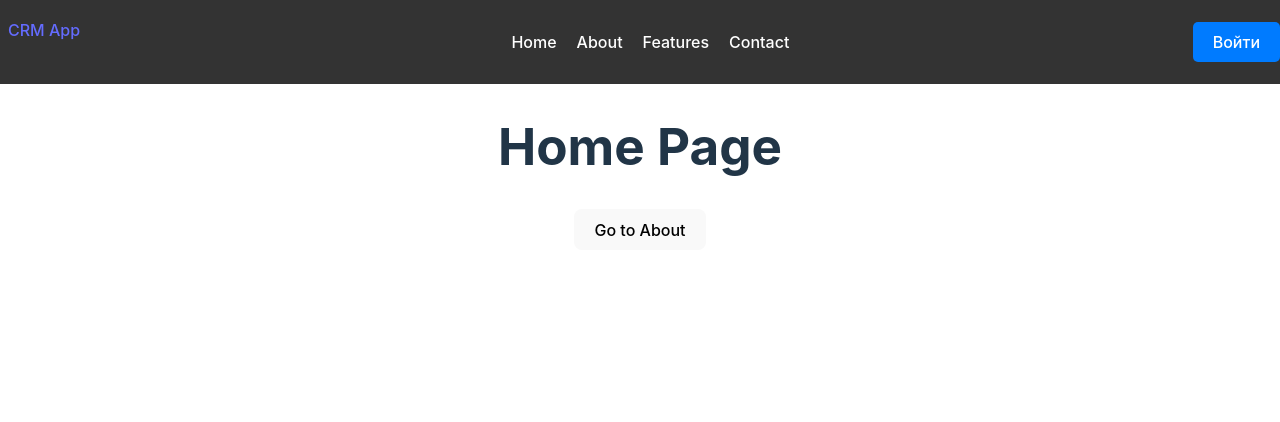
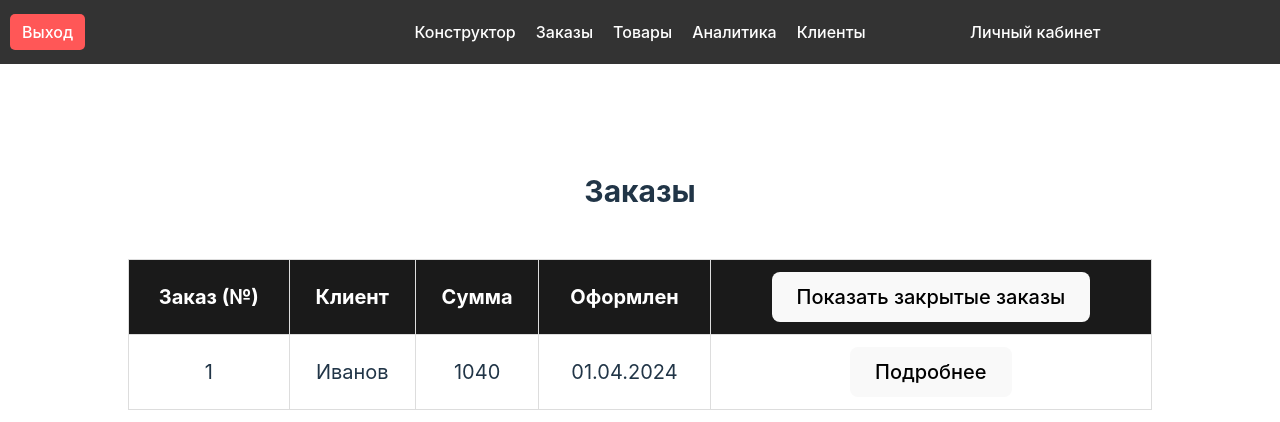
Before and after one commit to AnatolikK/crm-app, a React (Vite) app: page /orders in a window 1280 px wide. Before the commit this address led to /. Shown: the top 422 px of the page. Built offline with nearby package versions, Linux system fonts and the light colour scheme.

Commit message:
add OrderPage

```diff
--- a/src/App.jsx
+++ b/src/App.jsx
@@ -8,7 +8,9 @@ import RegisterPage from './pages/RegisterPage';
 import PersonalDashboard from './pages/PersonalDashboard';
 import AnalyticsPage from './pages/AnalyticsPage';
 import ClientsPage from './pages/ClientListPage'; // Подставьте ваш компонент страницы с клиентами
+import ProductsPage from './pages/ProductsPage'; // Подставьте ваш компонент страницы с товарами
 import clients from './components/ClientDashboard/clientsData'; // Импортируем массив клиентов
+import OrdersPage from './pages/OrdersPage';
 
 const App = () => {
   return (
@@ -24,6 +26,9 @@ const App = () => {
         <Route path="/analytics" element={<AnalyticsPage />} />
         {/* Передайте массив clients в компонент ClientsPage */}
         <Route path="/clients" element={<ClientsPage clients={clients} />} />
+        {/* Добавляем маршрут для страницы с товарами */}
+        <Route path="/products" element={<ProductsPage />} />
+        <Route path="/orders" element={<OrdersPage/>}/>
       </Routes>
     </Router>
   );
--- a/src/components/Analitics/OrdersChart.jsx
+++ b/src/components/Analitics/OrdersChart.jsx
@@ -13,7 +13,7 @@ const data = [
 
 const OrdersChart = () => {
   return (
-    <ResponsiveContainer width="100%" height={300}>
+    <ResponsiveContainer width={800} height={300}>
       <LineChart data={data}>
         <XAxis dataKey="name" />
         <YAxis />
--- /dev/null
+++ b/src/components/Orders/OrderClientData.jsx
@@ -0,0 +1,18 @@
+import React from 'react';
+
+const OrderClientData = ({ clientData, orderDate }) => {
+  return (
+    <div>
+      <h3>Данные клиента</h3>
+      <p>ФИО: {clientData.fullName}</p>
+      <p>Почта: {clientData.email}</p>
+      <p>Способ оплаты: {clientData.paymentMethod}</p>
+      <p>Доставка: {clientData.delivery}</p>
+      <p>Телефон: {clientData.phone}</p>
+      <p>Дата оформления заказа: {orderDate}</p>
+      <p>Комментарий: {clientData.comment}</p>
+    </div>
+  );
+};
+
+export default OrderClientData;
--- /dev/null
+++ b/src/components/Orders/OrderProductsTable.jsx
@@ -0,0 +1,30 @@
+import React from 'react';
+
+const OrderProductsTable = ({ products }) => {
+  return (
+    <table>
+      <thead>
+        <tr>
+          <th>Фото</th>
+          <th>ID</th>
+          <th>Наименование</th>
+          <th>Цена</th>
+          <th>Кол-во товара</th>
+        </tr>
+      </thead>
+      <tbody>
+        {products.map(product => (
+          <tr key={product.id}>
+            <td>Фото</td>
+            <td>{product.id}</td>
+            <td>{product.name}</td>
+            <td>{product.price}</td>
+            <td>{product.quantity}</td>
+          </tr>
+        ))}
+      </tbody>
+    </table>
+  );
+};
+
+export default OrderProductsTable;
--- /dev/null
+++ b/src/pages/OrdersPage.jsx
@@ -0,0 +1,123 @@
+import React, { useState } from 'react';
+import "../styles/OrdersPage.css";
+import NavigationControlPanel from '../components/NavigationControlPanel';
+import OrderProductsTable from '../components/Orders/OrderProductsTable';
+import OrderClientData from '../components/Orders/OrderClientData';
+
+const OrdersPage = () => {
+  const [showClosedOrders, setShowClosedOrders] = useState(false);
+  const [selectedOrder, setSelectedOrder] = useState(null);
+
+  const toggleShowClosedOrders = () => {
+    setShowClosedOrders(!showClosedOrders);
+  };
+
+  const orders = [
+    {
+      id: 1,
+      client: 'Иванов',
+      amount: '$100',
+      date: '01.04.2024',
+      status: 'active',
+      products: [
+        { id: 1, name: 'Ноутбук', price: '$1000', quantity: 1 },
+        { id: 2, name: 'Мышка', price: '$20', quantity: 2 }
+      ],
+      clientData: {
+        fullName: 'Иванов Иван Иванович',
+        email: 'ivanov@example.com',
+        paymentMethod: 'Кредитная карта',
+        delivery: 'Курьерская доставка',
+        phone: '+1234567890',
+        comment: 'Безопасная упаковка необходима'
+      }
+    },
+    {
+      id: 2,
+      client: 'Петров',
+      amount: '$150',
+      date: '02.04.2024',
+      status: 'closed',
+      products: [
+        { id: 3, name: 'Фотоаппарат', price: '$800', quantity: 1 },
+        { id: 4, name: 'Фотоальбом', price: '$15', quantity: 3 }
+      ],
+      clientData: {
+        fullName: 'Петров Петр Петрович',
+        email: 'petrov@example.com',
+        paymentMethod: 'Наличные',
+        delivery: 'Почтовая доставка',
+        phone: '+0987654321',
+        comment: 'Подарочная упаковка не нужна'
+      }
+    },
+    // Добавьте остальные заказы по аналогии
+  ];
+
+  const filteredOrders = showClosedOrders ? orders.filter(order => order.status === 'closed') : orders.filter(order => order.status === 'active');
+
+  const handleOrderDetailsClick = (order) => {
+    setSelectedOrder(order);
+  };
+
+  const calculateTotalPrice = (products) => {
+    return products.reduce((total, product) => total + parseInt(product.price.replace('$', ''), 10) * product.quantity, 0);
+  };
+
+  const calculateTotalQuantity = (products) => {
+    return products.reduce((total, product) => total + product.quantity, 0);
+  };
+
+  return (
+    <div>
+      <NavigationControlPanel />
+      <div className="orders-page">
+        <h2>Заказы</h2>
+        <table className="orders-table">
+          <thead>
+            <tr>
+              <th>Заказ (№)</th>
+              <th>Клиент</th>
+              <th>Сумма</th>
+              <th>Оформлен</th>
+              <th>
+                <button onClick={toggleShowClosedOrders}>
+                  {showClosedOrders ? 'Показать активные заказы' : 'Показать закрытые заказы'}
+                </button>
+              </th>
+            </tr>
+          </thead>
+          <tbody>
+            {filteredOrders.map(order => (
+              <tr key={order.id}>
+                <td>{order.id}</td>
+                <td>{order.client}</td>
+                <td>{calculateTotalPrice(order.products)}</td>
+                <td>{order.date}</td>
+                <td>
+                  <button onClick={() => handleOrderDetailsClick(order)}>Подробнее</button>
+                </td>
+              </tr>
+            ))}
+          </tbody>
+        </table>
+      </div>
+      {selectedOrder && (
+      <div className="modal-wrapper" onClick={() => setSelectedOrder(null)}>
+        <div className="modal" onClick={(e) => e.stopPropagation()}>
+          <span className="close" onClick={() => setSelectedOrder(null)}>&times;</span>
+          <h2>Заказ номер: {selectedOrder.id}</h2>
+          <OrderProductsTable products={selectedOrder.products} />
+          <p>Итого: ${calculateTotalPrice(selectedOrder.products)}</p>
+          <p>Всего товаров: {calculateTotalQuantity(selectedOrder.products)}</p>
+          <p>Оформлен: {selectedOrder.date}</p>
+          <OrderClientData clientData={selectedOrder.clientData} />
+        </div>
+      </div>
+      )}
+
+    </div>
+  );
+};
+
+export default OrdersPage;
--- /dev/null
+++ b/src/styles/OrdersPage.css
@@ -0,0 +1,100 @@
+.orders-page {
+  width: 100%;
+  margin-top: 80px;
+  font-size: 20px;
+  display: flex;
+  flex-direction: column;
+  align-items: center;
+}
+
+.orders-title {
+  margin-top: 20px;
+}
+
+.search-container {
+  margin-top: 20px;
+}
+
+.search-input {
+  width: 200px;
+  padding: 10px;
+}
+
+.orders-table {
+  width: 80%;
+  border-collapse: collapse;
+  margin-top: 20px;
+}
+
+.orders-table th,
+.orders-table td {
+  border: 1px solid #ddd;
+  padding: 12px;
+}
+
+.orders-table th {
+  background-color: #1a1a1a;
+  font-weight: bold;
+  text-align: center; /* Выравнивание по центру */
+  color: #fff;
+}
+
+.orders-table th:nth-child(5) {
+  background-color: #1a1a1a;
+  color: #fff;
+}
+
+
+.orders-table tr:hover td {
+  background-color: #d9b3ff;
+}
+
+.orders-details-button {
+  background-color: #4b0082;
+  color: #fff;
+  border: none;
+  border-radius: 4px;
+  padding: 12px 24px;
+  cursor: pointer;
+}
+
+.orders-details-button:hover {
+  background-color: #800080;
+}
+
+.modal-wrapper {
+  color:#1a1a1a;
+  position: fixed;
+  top: 0;
+  left: 0;
+  width: 100%;
+  height: 100%;
+  background-color: rgba(0, 0, 0, 0.5);
+  display: flex;
+  justify-content: center;
+  align-items: center;
+}
+
+.modal {
+  background-color: #fefefe;
+  padding: 20px;
+  border-radius: 8px;
+  box-shadow: 0px 0px 10px rgba(0, 0, 0, 0.5);
+  max-width: 80%;
+  overflow: auto;
+}
+
+.close {
+  color: #aaa;
+  float: right;
+  font-size: 28px;
+  font-weight: bold;
+  cursor: pointer;
+}
+
+.close:hover,
+.close:focus {
+  color: black;
+  text-decoration: none;
+  cursor: pointer;
+}
```
Also changed, not shown: src/components/Orders/Order.jsx (added, +21 -0 lines).
